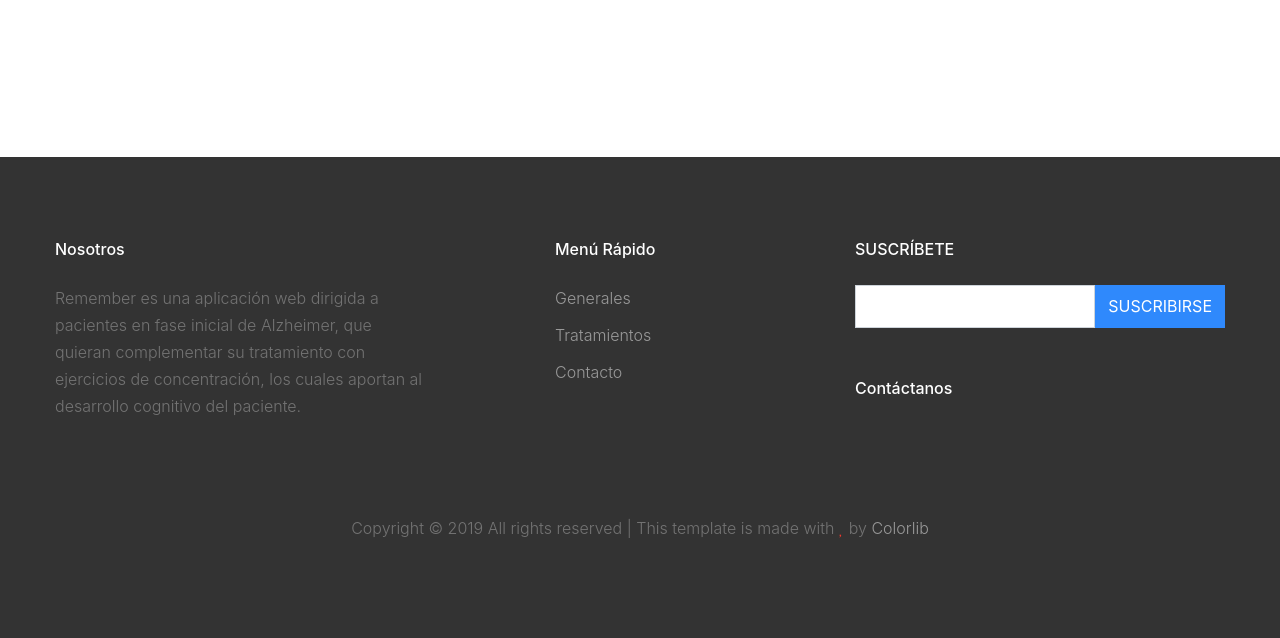
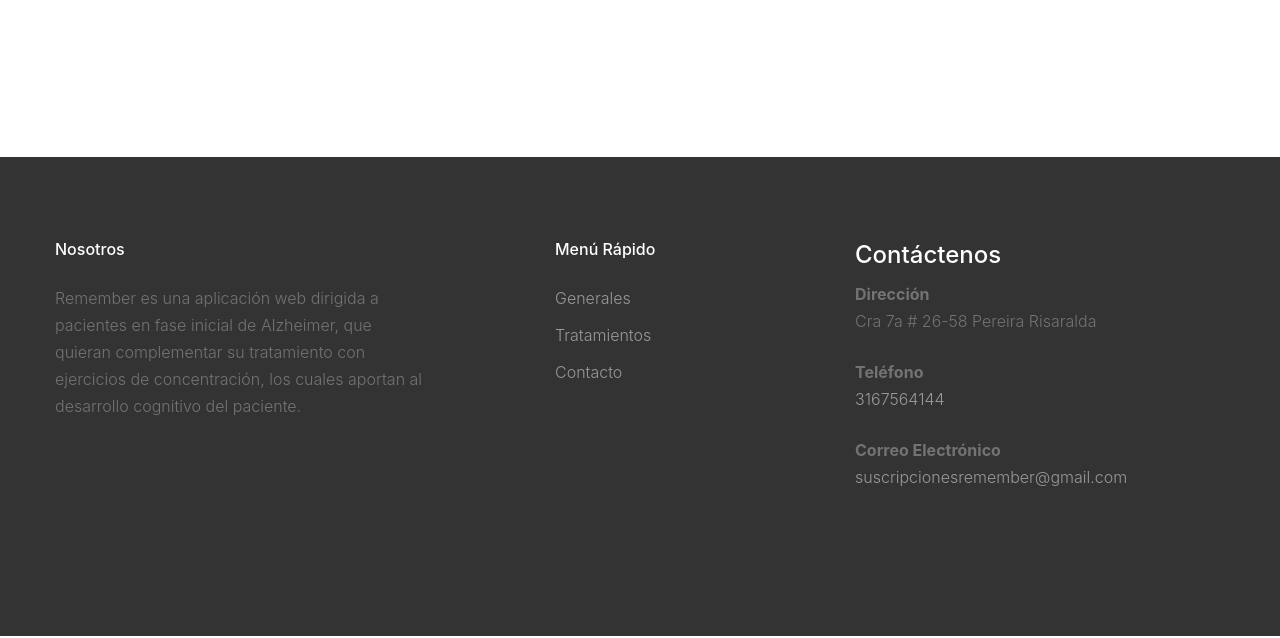
Before and after one commit to JhonathanPerez/RememberApp, a Django app: template Apps/Blog/templates/inicio.html in a window 1280 px wide. Shown: the part 1836-2474 px from the top of the page. Run offline with Django 3.2, Linux system fonts and the light colour scheme; the template is opened without the code that fills it: values that come from a table or form of the project are taken from there, others are empty; data comes from the database, SQL or seed files in the repository; parts of the project's set-up code (start-up, migrations or seed data) failed here and were passed over; some libraries are stand-ins or nearby versions; some web fonts are replaced.

Commit message:
Se corrigen errores de enlaces en las vistas

```diff
--- a/Apps/Blog/templates/inicio.html
+++ b/Apps/Blog/templates/inicio.html
@@ -40,7 +40,7 @@
        <div class="row align-items-center">
 
          <div class="col-6 col-xl-6 logo">
-           <h1 class="mb-0"><a href="index.html" class="text-black h2 mb-0">Remember Blog</a></h1>
+           <h1 class="mb-0"><a href="{% url 'blog:index' %}" class="text-black h2 mb-0">Remember Blog</a></h1>
          </div>
 
          <div class="col-6 mr-auto py-3 text-right" style="position: relative; top: 3px;">
@@ -185,36 +185,30 @@
            <ul class="list-unstyled float-left">
              <li><a href="{% url 'blog:generales' %}">Generales</a></li>
              <li><a href="{% url 'blog:tratamientos' %}">Tratamientos</a></li>
-             <li><a href="#">Contacto</a></li>
+             <li><a href="{% url 'principal:contactenos' %}">Contacto</a></li>
            </ul>
          </div>
-         <div class="col-md-4">
-           <div class="mb-5">
-             <h3 class="footer-heading mb-4">SUSCRÍBETE</h3>
-             <form action="#" method="post" class="form-footer-subscribe">
-               {% csrf_token %}
-               <div class="form-group d-flex">
-                 <input type="text" class="form-control" name="correo">
-                 <button type="submit" class="btn btn-primary text-white">SUSCRIBIRSE</button>
-               </div>
-             </form>
-           </div>
-
-           <div>
-             <h3 class="footer-heading mb-4">Contáctanos</h3>
-             <p>
-               <a href="{{ sociales.facebook }}" target="_blank"><span class="icon-facebook pt-2 pr-2 pb-2 pl-0"></span></a>
-               <a href="{{ sociales.twitter }}" target="_blank"><span class="icon-twitter p-2"></span></a>
-               <a href="{{ sociales.instagram }}" target="_blank"><span class="icon-instagram p-2"></span></a>
-             </p>
-           </div>
-         </div>
+         <div class="col-lg-4  col-md-6">
+ 					<div class="footer-widget">
+ 						<h4 class="fw-title">Contáctenos</h4>
+ 						<div class="fw-latest-post-widget">
+ 							<p class="mb-0 font-weight-bold">Dirección</p>
+ 							<p class="mb-4">{{web.direccion}}</p>
+ 							<div class="lp-item">
+ 								<p class="mb-0 font-weight-bold">Teléfono</p>
+                 <p class="mb-4"><a href="#">{{web.telefono}}</a></p>
+ 							</div>
+ 							<div class="lp-item">
+ 								<p class="mb-0 font-weight-bold">Correo Electrónico</p>
+ 	              <p class="mb-0"><a href="#">{{web.email}}</a></p>
+ 							</div>
+ 						</div>
+ 					</div>
+ 				</div>
        </div>
        <div class="row">
          <div class="col-12 text-center">
            <p>
-             <!-- Link back to Colorlib can't be removed. Template is licensed under CC BY 3.0. -->
-             Copyright &copy; <script>document.write(new Date().getFullYear());</script> All rights reserved | This template is made with <i class="icon-heart text-danger" aria-hidden="true"></i> by <a href="https://colorlib.com" target="_blank" >Colorlib</a>
              <!-- Link back to Colorlib can't be removed. Template is licensed under CC BY 3.0. -->
              </p>
          </div>
--- a/templates/contacto.html
+++ b/templates/contacto.html
@@ -17,7 +17,7 @@
 			<ul class="main-menu">
 				<li><a href="{% url 'principal:index'%}">Inicio</a></li>
 				<li><a href="{% url 'principal:nosotros' %}">Acerca de nosotros</a></li>
-				<li><a href="./blog.html">Blog</a></li>
+				<li><a href="{% url 'blog:index' %}">Blog</a></li>
 				<li><a href="{% url 'principal:contactenos' %}">Contáctenos</a></li>
 			</ul>
 		</div>
@@ -91,7 +91,7 @@
 		<ul class="footer-menu">
 			<li><a href="{% url 'principal:index' %}">Inicio</a></li>
 			<li><a href="{% url 'principal:nosotros' %}">Acerca de nosotros</a></li>
-			<li><a href="#">Blog</a></li>
+			<li><a href="{% url 'blog:index' %}">Blog</a></li>
 			<li><a href="{% url 'principal:contactenos' %}">Contáctenos</a></li>
 		</ul>
 </footer>
--- a/templates/index.html
+++ b/templates/index.html
@@ -211,7 +211,7 @@
 				<li><a href="{% url 'principal:index' %}">Inicio</a></li>
 				<li><a href="{% url 'principal:nosotros' %}">Acerca de nosotros</a></li>
 				<li><a href="{% url 'principal:servicios' %}">Servicios</a></li>
-				<li><a href="#">Blog</a></li>
+				<li><a href="{% url 'blog:index' %}">Blog</a></li>
 				<li><a href="{% url 'principal:contactenos' %}">Contáctenos</a></li>
 			</ul>
 	</footer>
--- a/templates/nosotros.html
+++ b/templates/nosotros.html
@@ -75,7 +75,7 @@
 		<ul class="footer-menu">
 			<li><a href="{% url 'principal:index' %}">Inicio</a></li>
 			<li><a href="{% url 'principal:nosotros' %}">Acerca de nosotros</a></li>
-			<li><a href="#">Blog</a></li>
+			<li><a href="{% url 'blog:index' %}">Blog</a></li>
 			<li><a href="{% url 'principal:contactenos' %}">Contáctenos</a></li>
 		</ul>
 </footer>
```
